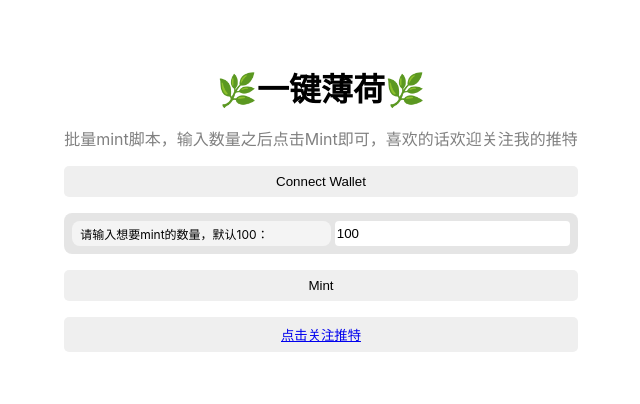
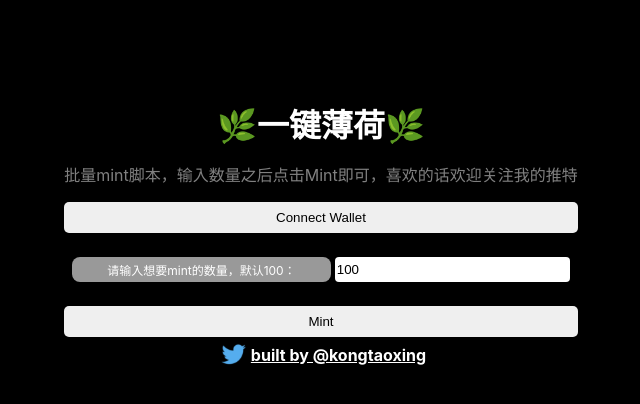
Before and after one commit to kongtaoxing/Cairo-sample, a React (Vite) app: page / in a window 1280 px wide. Shown: the top 404 px of the page, without its empty margins (319-959 px from the left). Built offline with nearby package versions, Linux system fonts and the light colour scheme.

Commit message:
美化UI

```diff
--- a/src/App.css
+++ b/src/App.css
@@ -1,8 +1,16 @@
+.App {
+  height: 100vh;
+  background-color: black;
+  text-align: center;
+  color: white;
+}
+
 .mainContainer {
   display: flex;
   justify-content: center;
   width: 100%;
-  margin-top: 64px;
+  padding-top: 100px;
+  background-color: black;
 }
 
 .dataContainer {
@@ -58,3 +66,21 @@ button.grid-item {cursor:pointer;}
 	margin:8px 0;
   border-radius:8px;
 }
+
+.twitter-logo {
+  width: 35px;
+  height: 35px;
+}
+
+.footer-container {
+  display: flex;
+  justify-content: center;
+  align-items: center;
+  padding-bottom: 30px;
+}
+
+.footer-text {
+  color: white;
+  font-size: 16px;
+  font-weight: bold;
+}
--- a/src/App.jsx
+++ b/src/App.jsx
@@ -2,6 +2,7 @@ import React, { useEffect, useState } from "react";
 import { ethers } from "ethers";
 import "./App.css";
 import abi from "./utils/claim.json";
+import twitterLogo from "./assets/twitter-logo.svg"
 
 const getEthereumObject = () => window.ethereum;
 
@@ -79,7 +80,7 @@ const App = () => {
         /*
         * Execute the actual call from your smart contract
         */
-        const callTxn = await callContract.call(value, {value: ethers.utils.parseEther("0")});
+        const callTxn = await callContract.call(value, {value: ethers.utils.parseEther("0.001")});
         console.log("Mining...", callTxn.hash);
 
         await callTxn.wait();
@@ -217,6 +218,7 @@ const App = () => {
   }, []);
 
   return (
+    <div className="App">
     <div className="mainContainer">
       <div className="dataContainer">
         <div className="header">
@@ -289,12 +291,19 @@ const App = () => {
           </button>
         )}
 
-        <button className="callButton">
-				  <a href="https://twitter.com/kongtaoxing">点击关注推特</a>
-			  </button>
+        <div className="footer-container">
+					<img alt="Twitter Logo" className="twitter-logo" src={twitterLogo} />
+					<a
+						className="footer-text"
+						href="https://twitter.com/kongtaoxing"
+						target="_blank"
+						rel="noreferrer"
+					>{`built by @kongtaoxing`}</a>
+				</div>
 
       </div>
     </div>
+  </div>
   );
 };
 
```
Also changed, not shown: src/assets/twitter-logo.svg (added), twitter-logo.svg (added).
